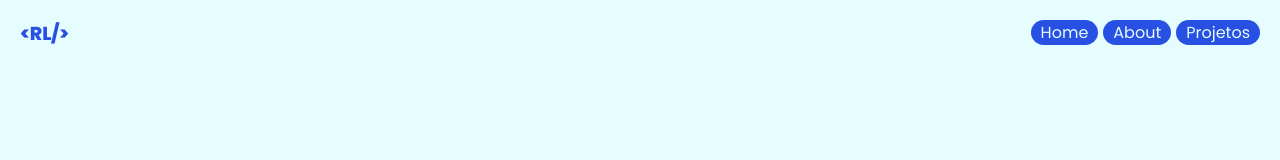
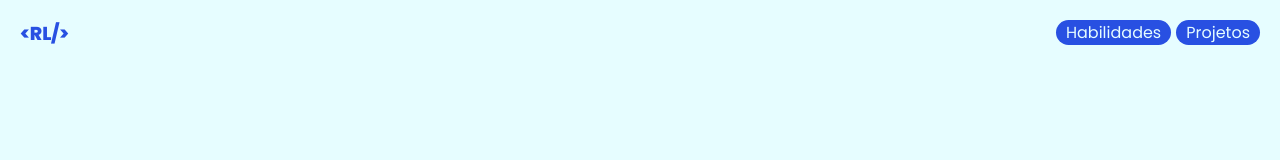
Before and after one commit to rodrigolimoes/portfolio, a React (Create React App) app: page / in a window 1280 px wide. Shown: the top 160 px of the page. Built offline with nearby package versions, Linux system fonts and the light colour scheme.

Commit message:
refactor: Refactoring nav bar item

```diff
--- a/src/layouts/Header.tsx
+++ b/src/layouts/Header.tsx
@@ -55,13 +55,12 @@ const HeaderApp: FC<HeaderAppProps> = () => {
 	return (
 		<Fragment>
 			<Header>
-				<Logo>{`<RL/>`}</Logo>
+				<a href="#home">
+					<Logo>{`<RL/>`}</Logo>
+				</a>
 				<ListItem>
-					<a href="#home">
-						<Item>Home</Item>
-					</a>
-					<a href="https://google.com">
-						<Item>About</Item>
+					<a href="#skills">
+						<Item>Habilidades</Item>
 					</a>
 					<a href="#projetos">
 						<Item>Projetos</Item>
```
